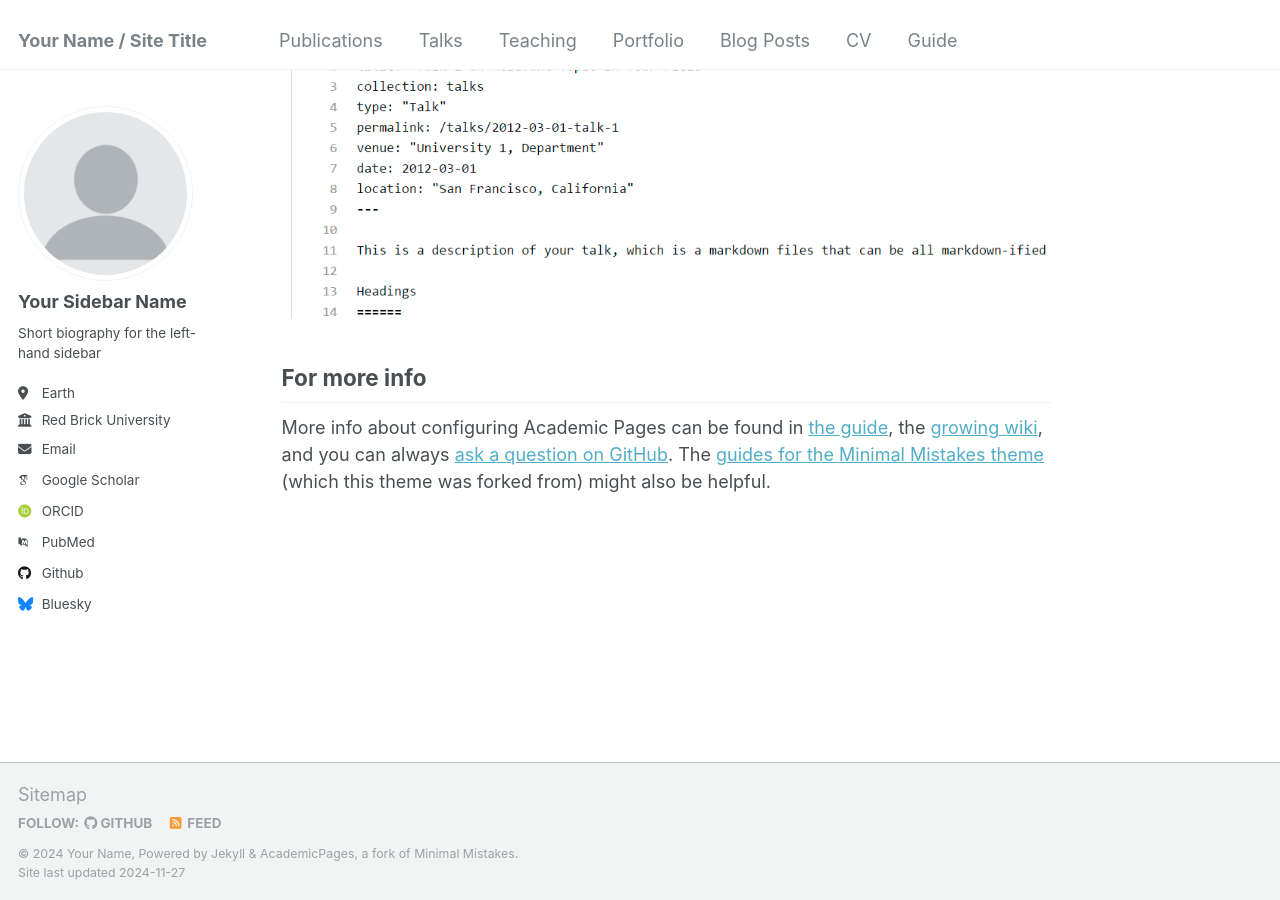
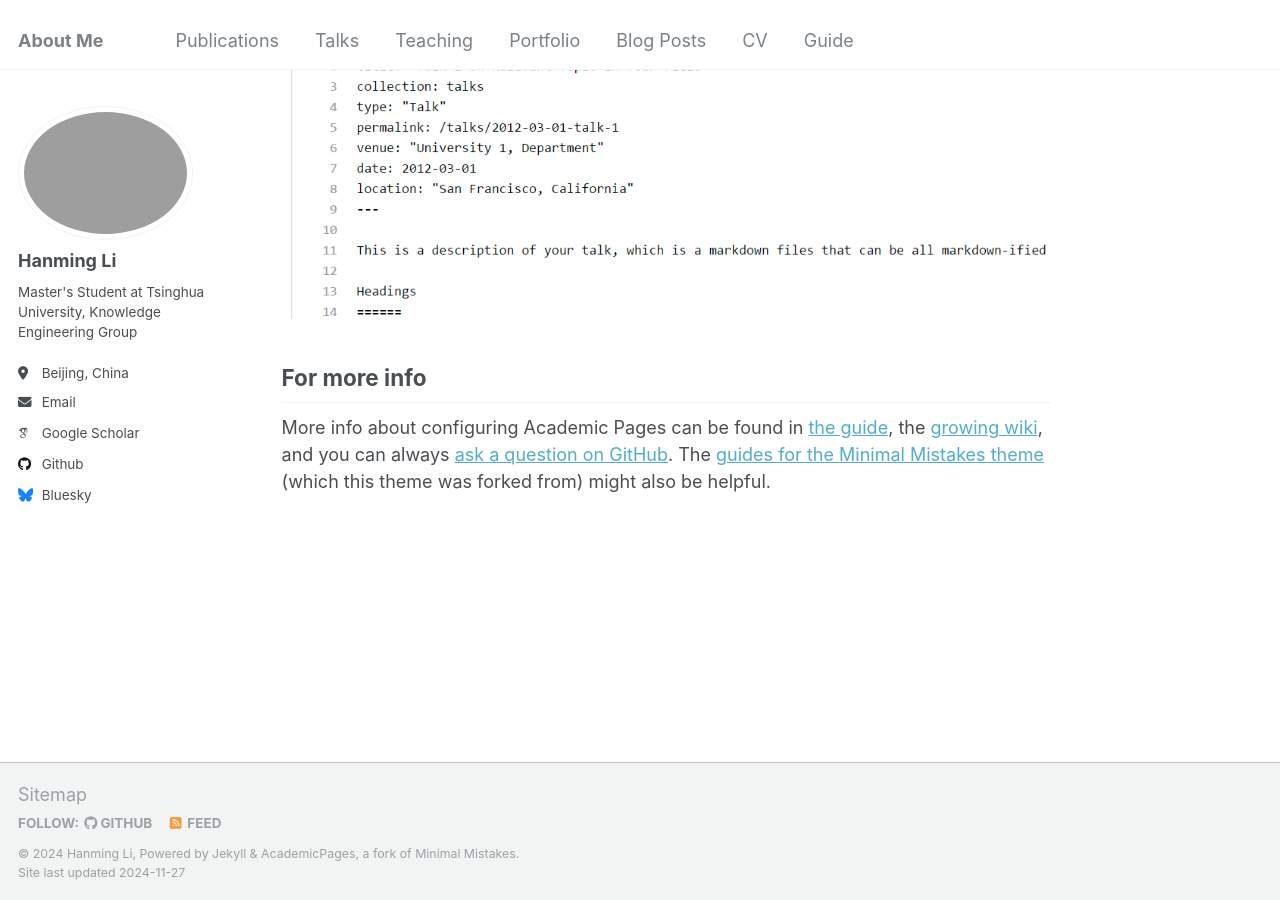
Before and after one commit to HwHunter/HwHunter.github.io, a Jekyll site: the page built from _pages/about.md, in a window 1280 px wide and 900 px high, scrolled down 2643 px. Built offline with Jekyll 4.4.1, drawn with Linux system fonts in a browser that asks for light colours; some web fonts are replaced.

Commit message:
Modify sidebar.

```diff
--- a/_config.yml
+++ b/_config.yml
@@ -8,35 +8,35 @@
 
 # Basic Site Settings
 locale                   : "en-US"
-title                    : "Your Name / Site Title"
+title                    : "About Me"
 title_separator          : "-"
-name                     : &name "Your Name"
-description              : &description "personal description"
-url                      : https://academicpages.github.io # the base hostname & protocol for your site e.g. "https://[your GitHub username].github.io"
+name                     : &name "Hanming Li"
+description              : &description ""
+url                      : https://HwHunter.github.io # the base hostname & protocol for your site e.g. "https://[your GitHub username].github.io"
 baseurl                  : "" # the subpath of your site, e.g. "/blog"
-repository               : "academicpages/academicpages.github.io"
+repository               : "HwHunter/HwHunter.github.io"
 
 # Site Author - The following control what appear as part of the author content on the side bar.
 #               If a field is blank the icon and link will not appear, otherwise it will be shown.
 #               Additional customization can be done by editing /_includes/author-profile.html
 author:
   # Biographic information
-  avatar           : "profile.png"
-  name             : "Your Sidebar Name"
+  avatar           : "photo.png"
+  name             : "Hanming Li"
   pronouns         : # example: "she/her"
-  bio              : "Short biography for the left-hand sidebar"
-  location         : "Earth"
-  employer         : "Red Brick University"
+  bio              : "Master's Student at Tsinghua University, Knowledge Engineering Group"
+  location         : "Beijing, China"
+#  employer         : "Red Brick University"
   uri              : # URL
-  email            : "none@example.org"
+  email            : "lhm22@mails.tsinghua.edu.cn"
 
   # Academic websites
   arxiv            : # URL - Update with the correct link to your profile
-  googlescholar    : "https://scholar.google.com/citations?user=PS_CX0AAAAAJ"
+  googlescholar    : "https://scholar.google.com/citations?user=PXVu3f0AAAAJ&hl=en"
   impactstory      : # URL
-  orcid            : "http://orcid.org/yourorcidurl"
+#  orcid            : "http://orcid.org/yourorcidurl"
   semantic         : # URL
-  pubmed           : "https://www.ncbi.nlm.nih.gov/pubmed/?term=john+snow"
+#  pubmed           : "https://www.ncbi.nlm.nih.gov/pubmed/?term=john+snow"
   researchgate     : # URL
   scopus           : # URL
 
@@ -44,7 +44,7 @@ author:
   bitbucket        : # Username - Update with your username on the site
   codepen          : # Username
   dribbble         : # Username
-  github           : "academicpages"
+  github           : "https://github.com/HwHunter"
   kaggle           : # Username
   stackoverflow    : # User number or user number and name (i.e., use "1" or "1/jeff-atwood")
 
```
Also changed, not shown: 1 other file.
